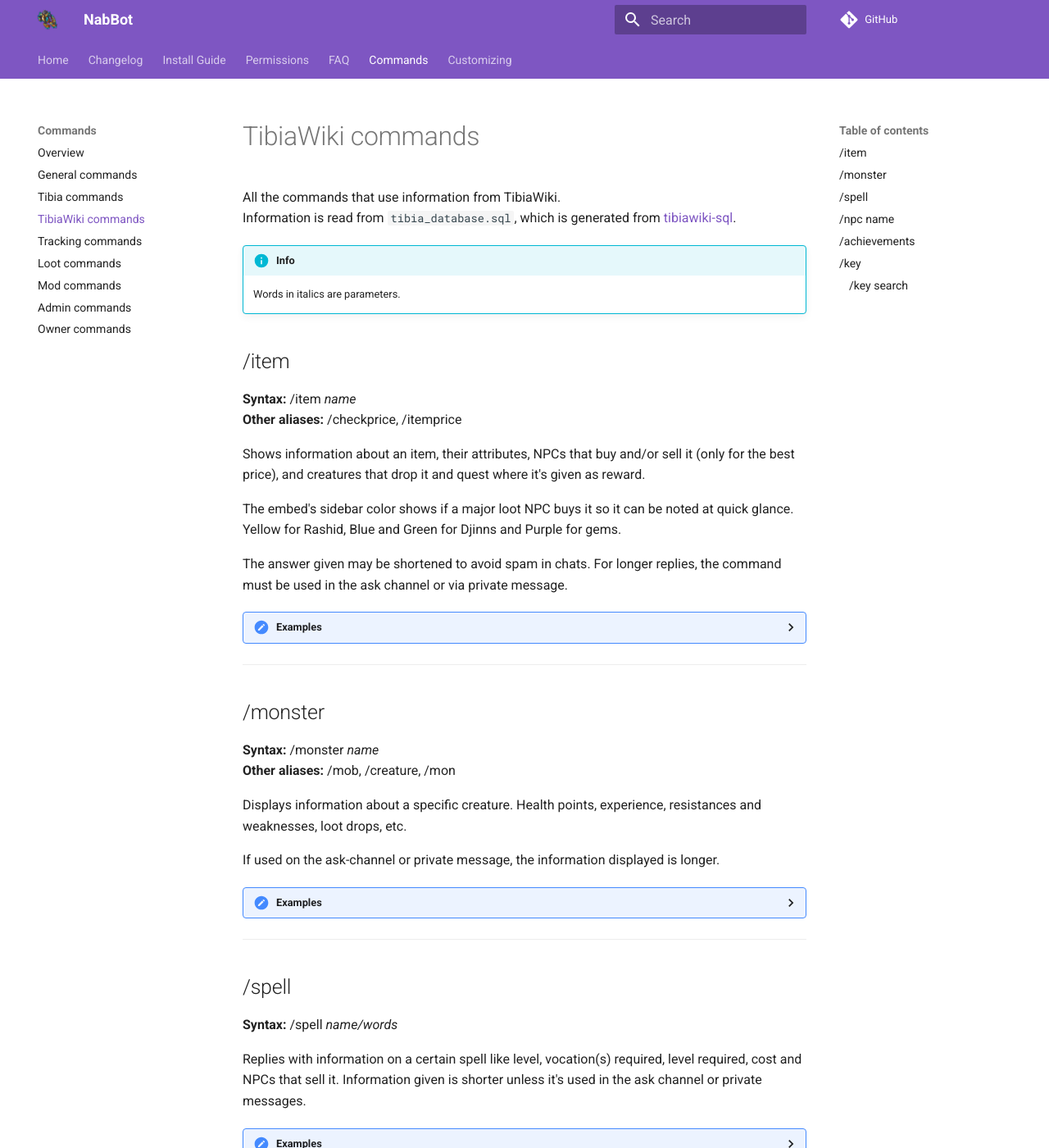
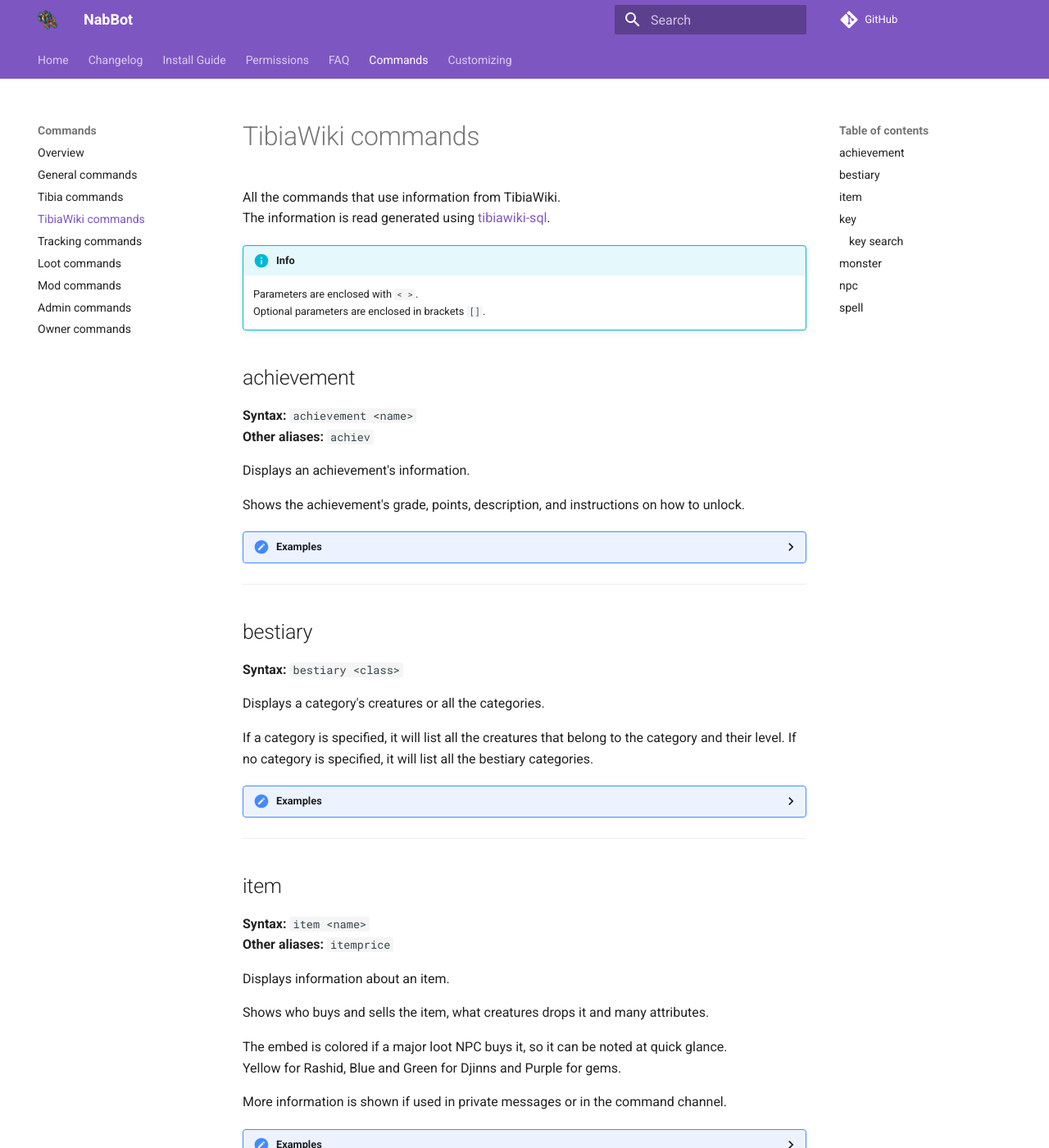
Before and after one commit to Galarzaa90/NabBot, an MkDocs documentation site: the page built from docs/commands/tibiawiki.md, in a window 1280 px wide and 1400 px high. Shown: the whole window at 82% size. Built offline with MkDocs 1.6.1 and Material for MkDocs 9.7.7, drawn with Linux system fonts in a browser that asks for light colours; comment, search, counter and statistics services are not loaded; old or Windows-style settings are respelled for this version of MkDocs; some of the changed text lies outside the part shown.

Commit message:
Organized and updated TibiaWiki cog documentation

```diff
--- a/docs/commands/tibiawiki.md
+++ b/docs/commands/tibiawiki.md
@@ -1,23 +1,58 @@
 # TibiaWiki commands
 
 All the commands that use information from TibiaWiki.
-Information is read from `tibia_database.sql`, which is generated from [tibiawiki-sql](https://github.com/Galarzaa90/tibiawiki-sql).
+The information is read generated using [tibiawiki-sql](https://github.com/Galarzaa90/tibiawiki-sql).
 
 !!! info
-    Words in italics are parameters.
+    Parameters are enclosed with `< >`.
+    Optional parameters are enclosed in brackets `[]`.
 
 
-## /item
-**Syntax:** /item *name*
-**Other aliases:** /checkprice, /itemprice
+## achievement
+**Syntax:** `achievement <name>`
+**Other aliases:** `achiev`
 
-Shows information about an item, their attributes, NPCs that buy and/or sell it (only for the best price), and creatures that drop it and quest where it's given as reward.
+Displays an achievement's information.
 
-The embed's sidebar color shows if a major loot NPC buys it so it can be noted at quick glance.
+Shows the achievement's grade, points, description, and instructions on how to unlock.
+
+??? summary "Examples"
+
+    **/achievement demonic barkeeper**
+    ![image](../assets/images/commands/achievement.png)
+
+----
+
+## bestiary
+**Syntax:** `bestiary <class>`
+
+Displays a category's creatures or all the categories.
+
+If a category is specified, it will list all the creatures that belong to the category and their level.
+If no category is specified, it will list all the bestiary categories.
+
+??? summary "Examples"
+
+    **/bestiary**
+    ![image](../assets/images/commands/bestiary_1.png)
+
+    **/bestiary dragon**
+    ![image](../assets/images/commands/bestiary_2.png)
+
+----
+
+## item
+**Syntax:** `item <name>`
+**Other aliases:** `itemprice`
+
+Displays information about an item.
+
+Shows who buys and sells the item, what creatures drops it and many attributes.
+
+The embed is colored if a major loot NPC buys it, so it can be noted at quick glance.
 Yellow for Rashid, Blue and Green for Djinns and Purple for gems.
 
-The answer given may be shortened to avoid spam in chats.
-For longer replies, the command must be used in the ask channel or via private message.
+More information is shown if used in private messages or in the command channel.
 
 ??? summary "Examples"
 
@@ -28,15 +63,51 @@ For longer replies, the command must be used in the ask channel or via private m
     **/item dragon scale mail**
     ![image](../assets/images/commands/item_2.png)
 
----
+----
 
-## /monster
-**Syntax:** /monster *name*
-**Other aliases:** /mob, /creature, /mon
+## key
+**Syntax:** `key <number>`
 
-Displays information about a specific creature. Health points, experience, resistances and weaknesses, loot drops, etc.
+Displays information about a key.
 
-If used on the ask-channel or private message, the information displayed is longer.
+Shows the key's known names, how to obtain it and its uses.
+
+??? summary "Examples"
+
+    **/key 3940**
+    ![image](../assets/images/commands/key.png)
+
+----
+
+### key search
+**Syntax:** `key search <name>`
+
+Searches for a key by keywords.
+
+Search for matches on the key's names, location, origin or uses.
+
+if there are multiple matches, a list is shown.
+If only one matches, the key's information is shwon directly.
+
+??? summary "Examples"
+
+    **/key search hellgate** *(only one match)*
+    ![image](../assets/images/commands/key_search_1.png)
+
+    **/key search fibula** *(multiple matches)*
+    ![image](../assets/images/commands/key_search_2.png)
+
+----
+
+## monster
+**Syntax:** `monster <name>`
+**Other aliases:** `mob`, `creature`
+
+Displays information about a monster.
+
+Shows the monster's attributes, resistances, loot and more.
+
+More information is displayed if used on a private message or in the command channel.
 
 ??? summary "Examples"
 
@@ -50,28 +121,14 @@ If used on the ask-channel or private message, the information displayed is long
 
 ----
 
-## /spell
-**Syntax:** /spell *name/words*
+## npc
+**Syntax:** `npc <name>`
 
-Replies with information on a certain spell like level, vocation(s) required, level required, cost and NPCs that sell it.
-Information given is shorter unless it's used in the ask channel or private messages.
+Displays information about a NPC.
 
-??? summary "Examples"
+Shows the NPC's item offers, their location and their travel destinations.
 
-    **/spell exori gran**
-    ![image](../assets/images/commands/spell_1.png)
-
-    **/spell emberwing**
-    ![image](../assets/images/commands/spell_2.png)
-
-----
-
-## /npc *name*
-**Syntax:** /npc *name*
-**Other aliases:** /npcs
-
-Shows information about a NPC. What items do they sell and buy, where are they found and travel destinations.
-More information is displayed if used on the ask channel or on private messages.
+More information is displayed if used on private messages or the command channel.
 
 ??? summary "Examples"
 
@@ -83,42 +140,19 @@ More information is displayed if used on the ask channel or on private messages.
 
 ----
 
-## /achievements
-**Syntax:** /achievements *name*
-**Other aliases:** /achiev
+## spell
+**Syntax:** `spell <name/words>`
 
-Shows information about an achievement.
+Displays information about a spell.
+
+Shows the spell's attributes, NPCs that teach it and more.
+
+More information is displayed if used on private messages or the command channel.
 
 ??? summary "Examples"
 
-    **/achievement demonic barkeeper**
-    ![image](../assets/images/commands/achievement.png)
+    **/spell exori gran**
+    ![image](../assets/images/commands/spell_1.png)
 
-----
-
-## /key
-**Syntax:** /key *number*
-**Other aliases:** /keys
-
-Shows information about a key with a certain number.
-
-??? summary "Examples"
-
-    **/key 3940**
-    ![image](../assets/images/commands/key.png)
-
-----
-
-### /key search
-**Syntax:** /key search *name*
-
-Searches for keys by keyword. The keyboard might be their common name or the place they're used in.
-If there are multiple coincidences, a list is shown. If only one, the key's information is shown directly.
-
-??? summary "Examples"
-
-    **/key search hellgate** *(only one match)*
-    ![image](../assets/images/commands/key_search_1.png)
-
-    **/key search fibula** *(multiple matches)*
-    ![image](../assets/images/commands/key_search_2.png)
+    **/spell emberwing**
+    ![image](../assets/images/commands/spell_2.png)
--- a/mkdocs.yml
+++ b/mkdocs.yml
@@ -1,11 +1,12 @@
-site_name: 'NabBot'
-site_description: 'A discord bot for the MMO Tibia'
-site_author: 'Allan Galarza'
+site_name: NabBot
+site_description: A Discord bot for the MMO Tibia
+site_author: Allan Galarza
+
 
 theme:
   name: material
   palette:
-    primary: 'deep purple'
+    primary: 'deep-purple'
     accent: 'orange'
   logo: 'assets/images/icon.png'
   favicon: 'assets/images/favicon.ico'
```
Also changed, not shown: CHANGELOG.md (+4 -1 lines), docs/commands/tibia.md (line endings or trailing spaces), 2 other files.
